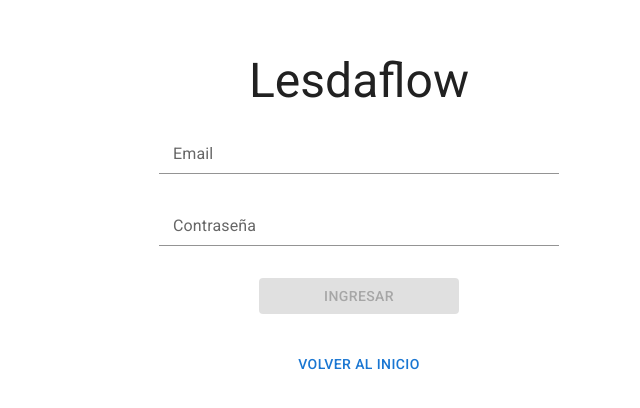
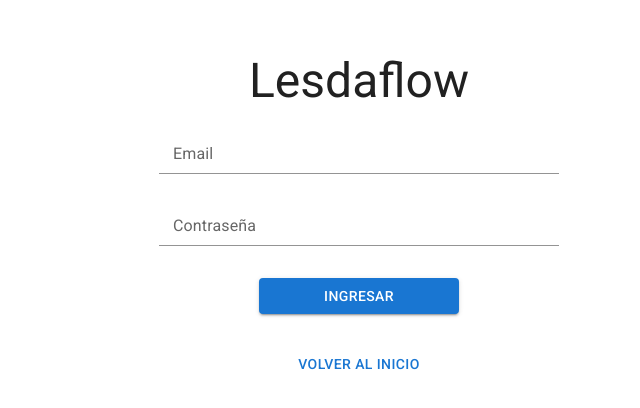
Before and after one commit to matias0303456/lesdaflow_client, a React (Vite) app: page /login in a window 1280 px wide. Shown: the part 182-590 px from the top of the page, without its empty margins (281-921 px from the left). Built offline with nearby package versions, Linux system fonts and the light colour scheme.

Commit message:
login use form

```diff
--- a/src/pages/Login.jsx
+++ b/src/pages/Login.jsx
@@ -3,6 +3,7 @@ import { useNavigate } from "react-router-dom";
 import { Box, Button, FormControl, Input, InputLabel, Typography } from "@mui/material";
 
 import { useAuth } from "../hooks/useAuth";
+import { useForm } from "../hooks/useForm";
 import { AuthContext } from "../providers/AuthProvider";
 import { MessageContext } from "../providers/MessageProvider";
 
@@ -15,23 +16,18 @@ export function Login() {
 
     const { login } = useAuth()
 
-    const [disabled, setDisabled] = useState(false)
-    const [data, setData] = useState({
-        email: '',
-        password: ''
+    const { formData, handleChange, disabled, setDisabled, validate, errors } = useForm({
+        defaultData: { email: '', password: '' },
+        rules: {
+            email: { required: true, maxLength: 55 },
+            password: { required: true, maxLength: 55 }
+        }
     })
-
-    const handleChange = e => {
-        setData({
-            ...data,
-            [e.target.name]: e.target.value
-        })
-    }
 
     const handleSubmit = async e => {
         e.preventDefault()
-        setDisabled(true)
-        const { status, result } = await login(data)
+        if (validate()) {
+            const { status, result } = await login(formData)
             if (status === 200) {
                 localStorage.setItem('auth', JSON.stringify(result))
                 setAuth(result)
@@ -42,6 +38,7 @@ export function Login() {
                 setOpenMessage(true)
             }
             setDisabled(false)
+        }
     }
 
     return (
@@ -54,8 +51,13 @@ export function Login() {
                     <Box sx={{ display: 'flex', flexDirection: 'column', gap: 3 }}>
                         <FormControl>
                             <InputLabel htmlFor="email">Email</InputLabel>
-                            <Input id="email" type="email" name="email" required />
-                            {data.email.length > 55 &&
+                            <Input id="email" type="email" name="email" value={formData.email} />
+                            {errors.email?.type === 'required' &&
+                                <Typography variant="caption" color="red" marginTop={1}>
+                                    * El email es requerido.
+                                </Typography>
+                            }
+                            {errors.email?.type === 'maxLength' &&
                                 <Typography variant="caption" color="red" marginTop={1}>
                                     * El email es demasiado largo.
                                 </Typography>
@@ -63,8 +65,13 @@ export function Login() {
                         </FormControl>
                         <FormControl>
                             <InputLabel htmlFor="password">Contraseña</InputLabel>
-                            <Input id="password" type="password" name="password" required />
-                            {data.password.length > 55 &&
+                            <Input id="password" type="password" name="password" value={formData.password} />
+                            {errors.password?.type === 'required' &&
+                                <Typography variant="caption" color="red" marginTop={1}>
+                                    * La contraseña es requerida.
+                                </Typography>
+                            }
+                            {errors.password?.type === 'maxLength' &&
                                 <Typography variant="caption" color="red" marginTop={1}>
                                     * La contraseña es demasiado larga.
                                 </Typography>
@@ -76,10 +83,7 @@ export function Login() {
                                 margin: '0 auto',
                                 marginTop: 1,
                                 marginBottom: 4
-                            }} disabled={
-                                data.email.length === 0 || data.email.length > 55 ||
-                                data.password.length === 0 || data.password.length > 55 || disabled
-                            }>
+                            }} disabled={disabled}>
                                 Ingresar
                             </Button>
                         </FormControl>
```
Lines whose indentation alone changed are shown as unchanged.
